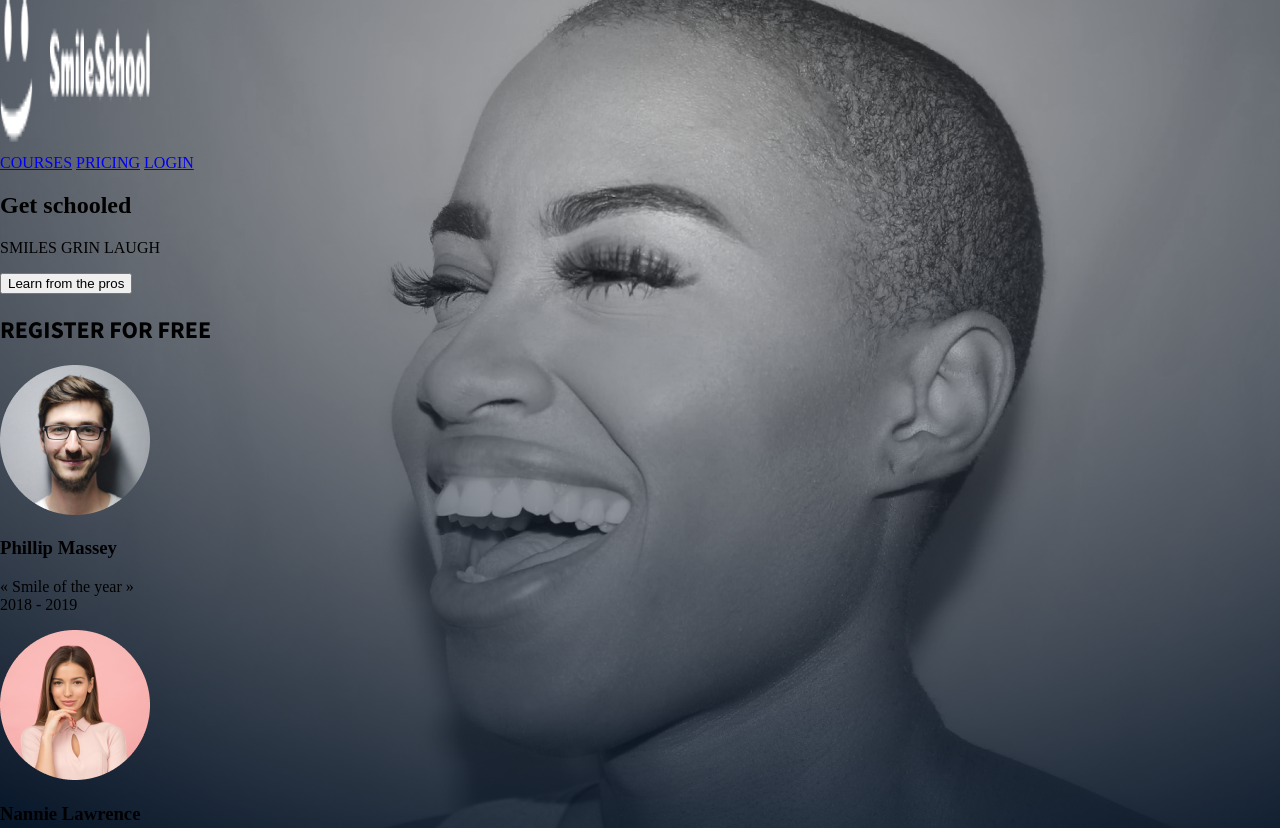
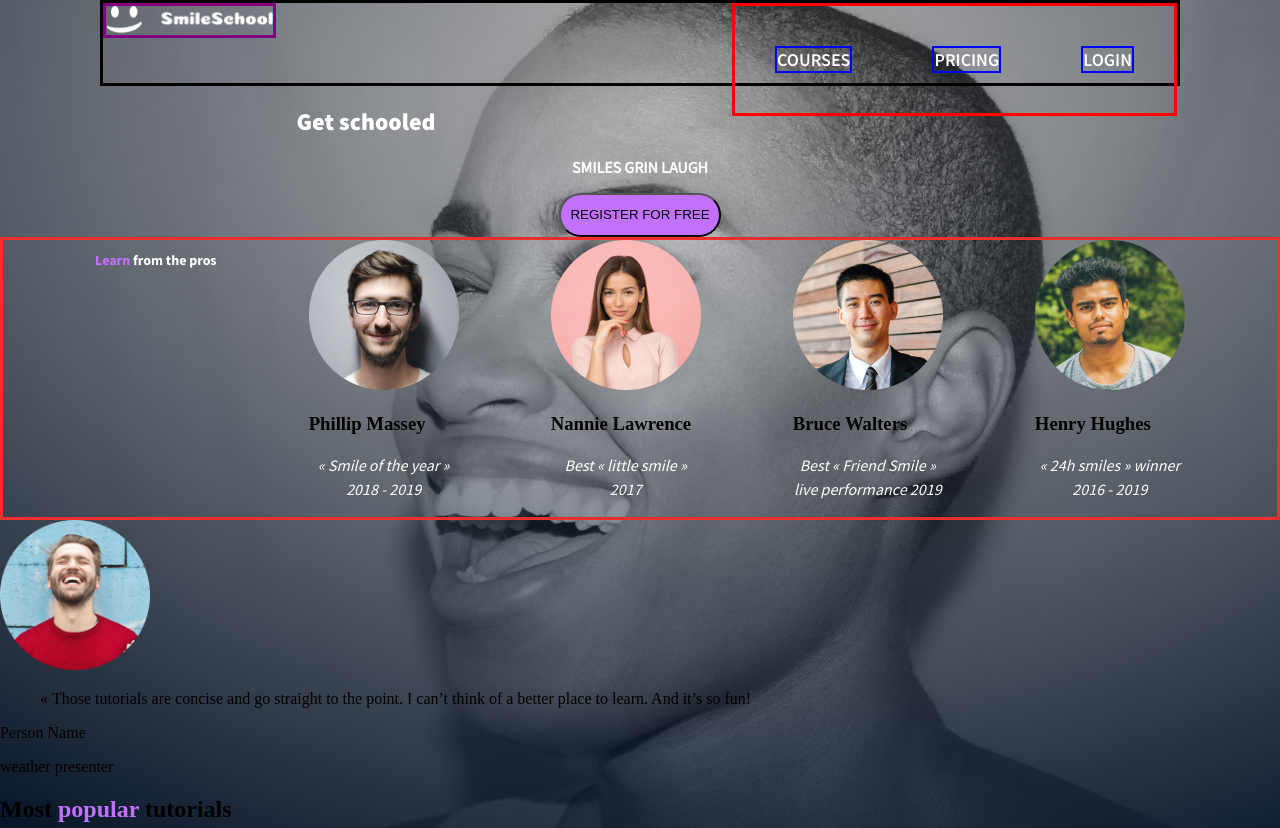
Before and after one commit to CKCarr/holbertonschool-web-development, a plain HTML site: page css_advanced/index.html in a window 1280 px wide. Shown: the top 828 px of the page. Drawn offline with Linux system fonts and the light colour scheme; a web font is replaced by a local one.

Commit message:
edits to banner

```diff
--- a/css_advanced/index.html
+++ b/css_advanced/index.html
@@ -13,10 +13,10 @@
     <header class="nav-bar">
         <!-- Logo -->
         <a>
-            <img src="images/logo.png" alt="homepage-icon">
+            <img  class="headerlogo" src="images/logo.png" alt="homepage-icon">
         </a>
         <!-- block of 3 link elements -->
-        <nav>
+        <nav class= "links">
             <a href="#">COURSES</a>
             <a href="#">PRICING</a>
             <a href="#">LOGIN</a>
@@ -33,16 +33,17 @@
             <div class="banner-block1">
                 <h1>Get schooled</h1>
                 <p>SMILES GRIN LAUGH</p>
-                <button>Learn from the pros</button>
+                <button class="banner-button">REGISTER FOR FREE</button>
             </div>
             <!-- block 2 -->
             <div class="banner-block2">
-                <h2>REGISTER FOR FREE</h2>
+                <h2><span>Learn</span> from the pros</h2>
                 <!-- block has an additional 4 blocks -->
                 <div class="banner-person">
                     <img src="images/phillip-massey.png" alt="Person1">
                     <h3>Phillip Massey</h3>
-                    <p>« Smile of the year » <br> 2018 - 2019
+                    <p>« Smile of the year »
+                    <br>2018 - 2019
                     </p>
                 </div>
 
@@ -56,7 +57,7 @@
                 <div class="banner-person">
                     <img src="images/BruceWaltersIcon.png" alt="Person3">
                     <h3>Bruce Walters</h3>
-                    <p>Best « Friend Smile » live performance<br>2019
+                    <p>Best « Friend Smile »<br> live performance 2019
                     </p>
                 </div>
 
@@ -85,7 +86,7 @@
         <!-- VIDEO SECTION -->
         <section class="video-section">
             <!-- Include 4 Videos -->
-            <h1>Most popular tutorials</h1>
+            <h1>Most <span>popular</span> tutorials</h1>
             <div class="video-block">
                 <!-- Video 1 -->
                 <div class="video">
@@ -176,7 +177,7 @@
         <!-- END VIDEO SECTION-->
         <!-- MEMBERSHIP SECTION -->
         <section class="membership-section">
-            <h1> FREE membership </h1>
+            <h1><span>FREE</span> membership </h1>
             <div class="membership-block">
                 <div class="review-block">
                     <img src="images/smile.png" alt="review-image.svg">
--- a/css_advanced/styles.css
+++ b/css_advanced/styles.css
@@ -1,3 +1,4 @@
+/*--------------------FONTS-------------------------------------------*/
 @font-face {
     font-family: Source Sans Pro;
     src: url(./Fonts/SourceSansPro-Regular.otf);
@@ -5,43 +6,168 @@
 
 @font-face {
     font-family: Source Sans Pro-Black;
-    src: url(holbertonschool-web-development/css_advanced/fonts/SourceSansPro-Black.otf);
+    src: url(./fonts/SourceSansPro-Black.otf);
 }
 
 @font-face {
     font-family: Source Sans Pro-SemiBold;
-    src: url(./Fonts/SourceSansPro-Semibold.otf);
+    src: url(./fonts/SourceSansPro-Semibold.otf);
 }
 
 @font-face {
     font-family: Source Sans Pro-Bold;
-    src: url(./Fonts/SourceSansPro-Bold.otf);
+    src: url(./fonts/SourceSansPro-Bold.otf);
 }
 
 @font-face {
     font-family: Source Sans Pro_Lightit;
-    src: url(./Fonts/SourceSansPro-LightIt.otf);
+    src: url(./fonts/SourceSansPro-LightIt.otf);
 }
 
 @font-face {
     font-family: Source Sans Pro-Light;
-    src: url(./Fonts/SourceSansPro-Light.otf);
+    src: url(./fonts/SourceSansPro-Light.otf);
 }
 
+@font-face {
+    font-family: spincycle_ot;
+    src: url(./fonts/spincycle_ot.otf)
+}
+/*---------------------BASE FOR IMGS------------------------------------------*/
 img {
     width: 150px;
     height: 150px;
 }
-
-html, body {
+/*-------------------HTML BODY--------------------------------------------*/
+body {
     overflow-x: hidden;
     background-image: url(./images/background.png);
     background-repeat: no-repeat;
     margin: auto;
-    background-color: black;
+    background-color:;
+    flex-shrink: 0;
+}
+
+span {
+        color: #C271FF;
+}
+/*------------------HEADER SECTION /NAV BAR /BANNER SECTION STYLING---------------------------------------------*/
+
+header {
+    width: 1440px;
+    height: 1093px;
+    flex-shrink: 0;
+}
+
+.nav-bar {
+    border: 3px black solid;
+    height: 80px;
+    width: auto;
+    margin: 0px 100px;
+}
+
+.nav-bar img {
+    width: 167.016px;
+    height: 29.461px;
+    flex-shrink: 0;
+}
+
+.links{
+    box-sizing: border-box;
+    color: #FFFFFF;
+    font-family: Source Sans Pro;
+    font-size: 12px;
+    font-style: normal;
+    font-weight: 700;
+    line-height: normal;
+    border: red solid 3px;
+    display: flex;
+    float: right;
+    list-style: none;
+}
+
+.headerlogo {
+    border: purple 3px solid;
+    height: 30px;
+    width: auto;
+}
+
+.banner-button {
+    border-radius: 22px;
+    background: #C271FF;
+    width: 162px;
+    height: 44px;
+    flex-shrink: 0;
+}
+
+.links a {
+    color: #FFF;
+    font-family: Source Sans Pro-SemiBold;
+    font-size: 18px;
+    font-style: normal;
+    font-weight: 700;
+    line-height: normal;
+    margin: 40px;
+    border: blue solid 2px;
+    text-decoration: none;
+    transition: 0.3s all;
+}
+
+.banner-block1 {
+    color: #FFF;
+    text-align: center;
+    font-family: Source Sans Pro;
+    font-size: 16px;
+    font-style: normal;
+    font-weight: 700;
+    line-height: normal;
+}
+
+.banner-block2 h2{
+    color: #FFF;
+    text-align: center;
+    font-family: Source Sans Pro;
+    font-size: 14px;
+    font-style: normal;
+    font-weight: 600;
+    line-height: normal;
+}
+
+.banner-block2 {
+        border: 3px rgb(241, 47, 47) solid;
+        display: flex;
+        justify-content: space-evenly;
+}
+
+.banner-person p {
+    color: #FFF;
+    text-align: center;
+    font-family: Source Sans Pro;
+    font-size: 16px;
+    font-style: italic;
+    font-weight: 400;
+    line-height: 24px;
+    /* 150% */
+}
+/*------------------------------- QUOTE SECTION STYLING --------------------------------*/
+
+
+
+
+/*------------------------------ VIDEO SECTION STYLING ---------------------------------*/
+.video-info > h3, .video-rating p {
+    color: #C271FF;
 }
 
 
+/*----------------------------------- MEMBERSHIP SECTION STYLING ----------------------------*/
+
+
+
+/*------------------------------- FAQ SECTION STYLING --------------------------------*/
+
+
+/*------------------------------- FOOTER SECTION STYLING --------------------------------*/
 .stars img {
     height: 10px;
     width: 10px;
```
Also changed, not shown: css_advanced/Twitter.png (deleted), css_advanced/fonts/Blue Vinyl License.txt (added), css_advanced/fonts/spincycle_3d_ot.otf (added), css_advanced/fonts/spincycle_ot.otf (added).
